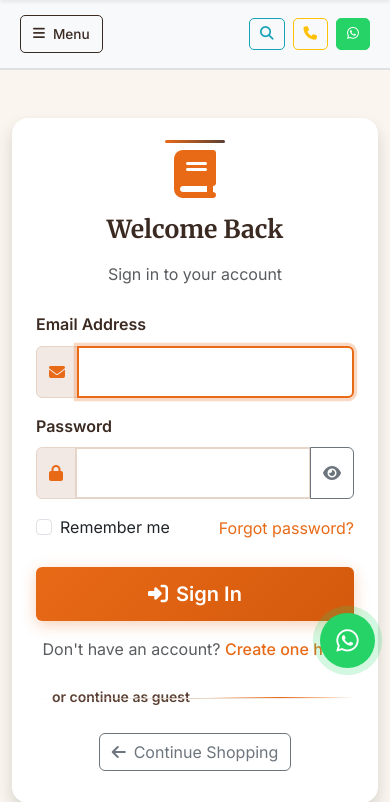
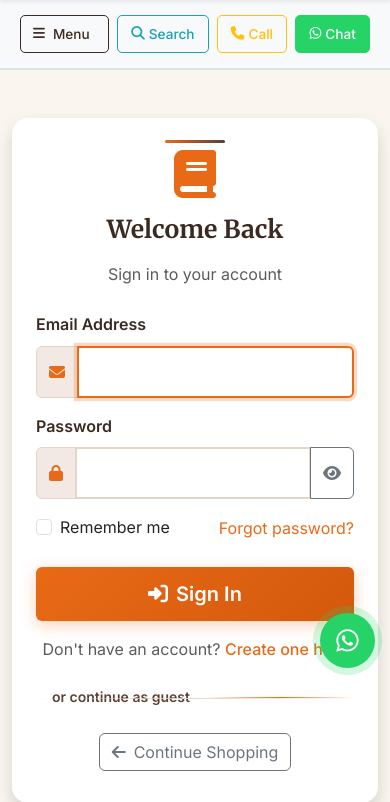
Before and after one commit to farhanrafiq/abc, a Flask app: a page that uses templates/components/navbar.html in a window 390 px wide. Shown: the part 106-908 px from the top of the page. Run offline with Flask 3, Linux system fonts and the light colour scheme; data comes from the database, SQL or seed files in the repository; data that the repository does not hold is empty; some libraries are stand-ins or nearby versions; some web fonts are replaced.

Commit message:
Improve mobile navigation layout and button responsiveness
Update navbar.html to adjust the width of the mobile menu toggle div and modify button classes to use flex-grow-1 and me-2 for better spacing and responsiveness.

Replit-Commit-Author: Agent
Replit-Commit-Session-Id: 3783f286-4b44-47c2-9dc0-16e9113ba6c3
Replit-Commit-Checkpoint-Type: full_checkpoint
Replit-Commit-Screenshot-Url: https://storage.googleapis.com/screenshot-production-us-central1/457bd5d9-8185-45c3-9c3b-125b4d7bcf3b/3783f286-4b44-47c2-9dc0-16e9113ba6c3/wH1oBkX

```diff
--- a/templates/components/navbar.html
+++ b/templates/components/navbar.html
@@ -80,27 +80,27 @@
 <div class="desktop-header-nav bg-light border-bottom">
     <div class="container">
         <!-- Mobile Menu Toggle and Action Buttons -->
-        <div class="mobile-menu-toggle d-lg-none d-flex justify-content-between align-items-center">
-            <button class="btn btn-outline-primary d-flex align-items-center" onclick="toggleMobileMenu()">
+        <div class="mobile-menu-toggle d-lg-none d-flex justify-content-between align-items-center w-100">
+            <button class="btn btn-outline-primary d-flex align-items-center flex-grow-1 me-2" onclick="toggleMobileMenu()">
                 <i class="fas fa-bars me-2"></i>Menu
             </button>
 
-            <div class="d-flex gap-2">
-                <button class="btn btn-outline-info d-flex align-items-center" onclick="toggleMobileSearch()" title="Search Books">
-                    <i class="fas fa-search"></i>
+            <button class="btn btn-outline-info d-flex align-items-center justify-content-center flex-grow-1 me-2" onclick="toggleMobileSearch()" title="Search Books">
+                <i class="fas fa-search me-1"></i>Search
             </button>
+
             <a href="tel:+919876543210"
-                   class="btn btn-outline-warning d-flex align-items-center"
+               class="btn btn-outline-warning d-flex align-items-center justify-content-center flex-grow-1 me-2"
                title="Call us">
-                    <i class="fas fa-phone"></i>
+                <i class="fas fa-phone me-1"></i>Call
             </a>
+
             <a href="https://wa.me/919876543210?text=Hello%20ABC%20Publishing%20Kashmir"
-                   class="btn btn-success d-flex align-items-center"
+               class="btn btn-success d-flex align-items-center justify-content-center flex-grow-1"
                target="_blank"
                title="Contact us on WhatsApp">
-                    <i class="fab fa-whatsapp"></i>
+                <i class="fab fa-whatsapp me-1"></i>Chat
             </a>
-            </div>
         </div>
 
         <!-- Mobile Search Bar (hidden by default) -->
```
Lines whose indentation alone changed are shown as unchanged.
